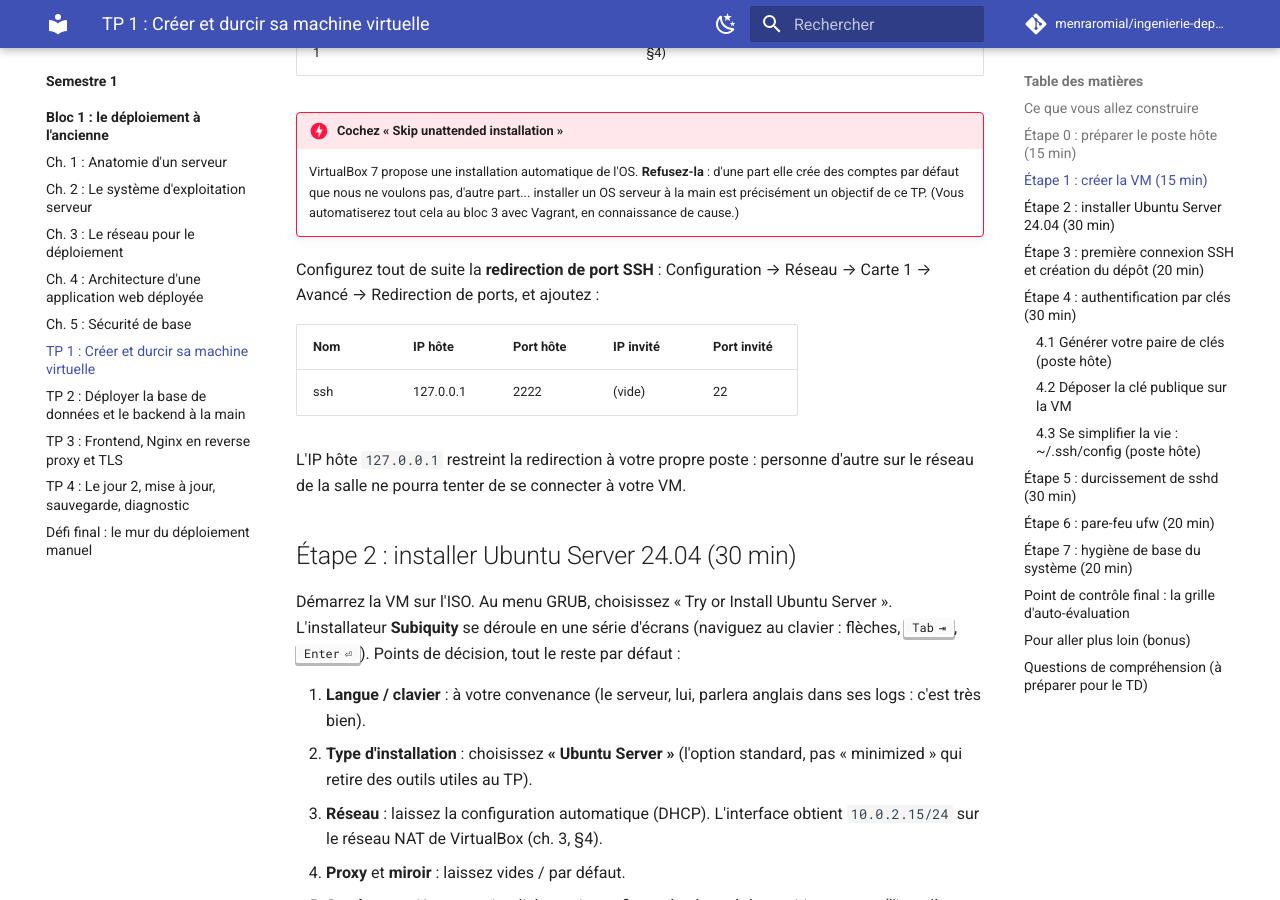
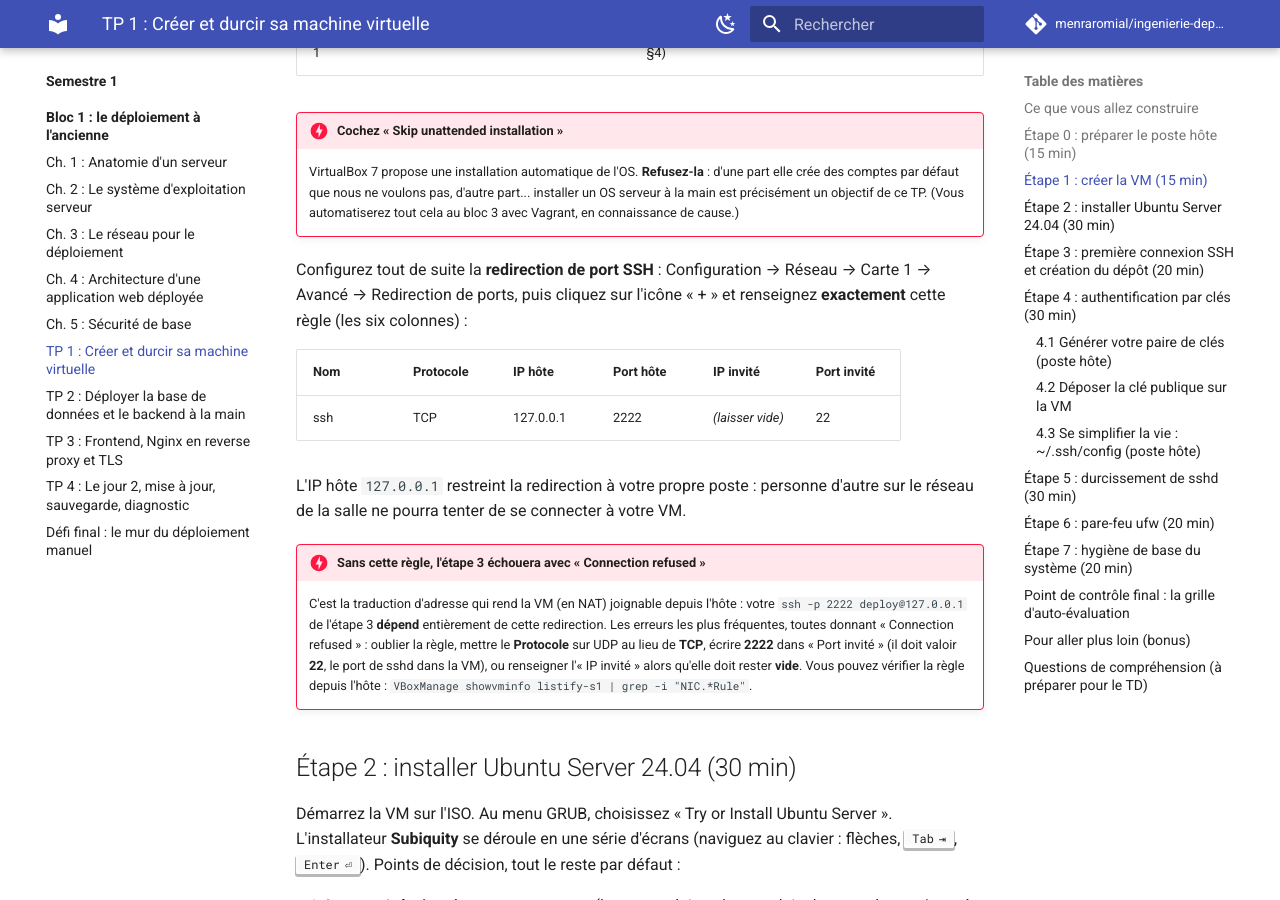
Before and after one commit to menraromial/ingenierie-deploiement, an MkDocs documentation site: the page built from docs/semestre1/bloc1/tp/tp1-vm-ssh-durcissement.md, in a window 1280 px wide and 900 px high, scrolled down 1678 px. Built offline with MkDocs 1.6.1 and Material for MkDocs 9.7.7, drawn with Linux system fonts in a browser that asks for light colours; comment, search, counter and statistics services are not loaded.

Commit message:
TP1/TP3 : colonne Protocole TCP dans les redirections NAT + avertissement Connection refused

```diff
--- a/docs/semestre1/bloc1/tp/tp1-vm-ssh-durcissement.md
+++ b/docs/semestre1/bloc1/tp/tp1-vm-ssh-durcissement.md
@@ -58,13 +58,16 @@
 !!! danger "Cochez « Skip unattended installation »"
     VirtualBox 7 propose une installation automatique de l'OS. **Refusez-la** : d'une part elle crée des comptes par défaut que nous ne voulons pas, d'autre part... installer un OS serveur à la main est précisément un objectif de ce TP. (Vous automatiserez tout cela au bloc 3 avec Vagrant, en connaissance de cause.)
 
-Configurez tout de suite la **redirection de port SSH** : Configuration → Réseau → Carte 1 → Avancé → Redirection de ports, et ajoutez :
+Configurez tout de suite la **redirection de port SSH** : Configuration → Réseau → Carte 1 → Avancé → Redirection de ports, puis cliquez sur l'icône « + » et renseignez **exactement** cette règle (les six colonnes) :
 
-| Nom | IP hôte | Port hôte | IP invité | Port invité |
-|---|---|---|---|---|
-| ssh | 127.0.0.1 | 2222 | (vide) | 22 |
+| Nom | Protocole | IP hôte | Port hôte | IP invité | Port invité |
+|---|---|---|---|---|---|
+| ssh | TCP | 127.0.0.1 | 2222 | *(laisser vide)* | 22 |
 
 L'IP hôte `127.0.0.1` restreint la redirection à votre propre poste : personne d'autre sur le réseau de la salle ne pourra tenter de se connecter à votre VM.
+
+!!! danger "Sans cette règle, l'étape 3 échouera avec « Connection refused »"
+    C'est la traduction d'adresse qui rend la VM (en NAT) joignable depuis l'hôte : votre `ssh -p 2222 deploy@127.0.0.1` de l'étape 3 **dépend** entièrement de cette redirection. Les erreurs les plus fréquentes, toutes donnant « Connection refused » : oublier la règle, mettre le **Protocole** sur UDP au lieu de **TCP**, écrire **2222** dans « Port invité » (il doit valoir **22**, le port de sshd dans la VM), ou renseigner l'« IP invité » alors qu'elle doit rester **vide**. Vous pouvez vérifier la règle depuis l'hôte : `VBoxManage showvminfo listify-s1 | grep -i "NIC.*Rule"`.
 
 ## Étape 2 : installer Ubuntu Server 24.04 (30 min)
 
```
Also changed, not shown: docs/semestre1/bloc1/tp/tp3-frontend-nginx-tls.md (+4 -4 lines).
